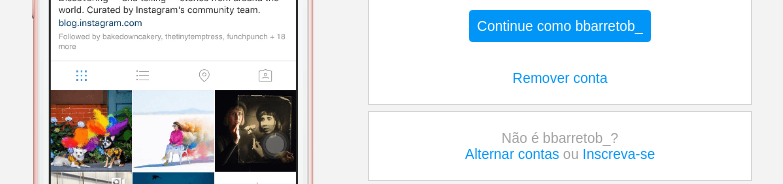
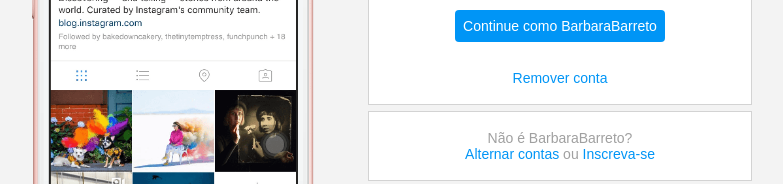
Before and after one commit to BarbaraBarreto/InstagramTela, a plain HTML site: page index.html in a window 1280 px wide. Shown: the part 326-510 px from the top of the page, without its empty margins (272-1055 px from the left). Drawn offline with Linux system fonts and the light colour scheme.

Commit message:
atualizando

```diff
--- a/index.html
+++ b/index.html
@@ -17,11 +17,11 @@
                 <div class="profile-photo">
                     <img src="./img/perfil-instagram.jpg" alt="foto de perfil">
                 </div>
-                <a href="#" class="instagram-login">Continue como bbarretob_</a>
+                <a href="#" class="instagram-login">Continue como BarbaraBarreto</a>
                 <a href="#" class="instagram-logout">Remover conta</a>
             </div>
             <div class="group">
-                <p class="not-account">Não é bbarretob_?</p>
+                <p class="not-account">Não é BarbaraBarreto?</p>
                 <p class="not-account">
                     <span class="link-blue">Alternar contas</span>
                     ou
```
